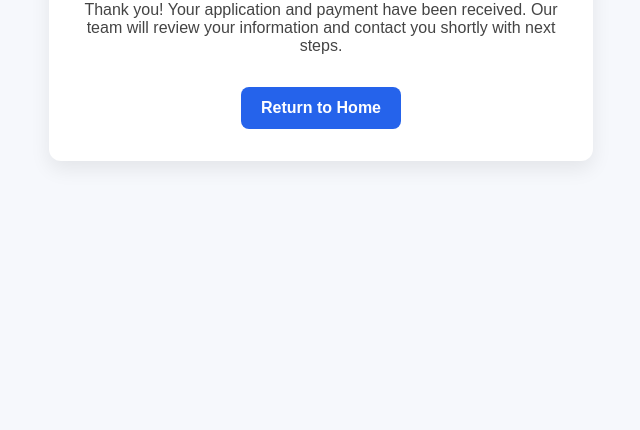
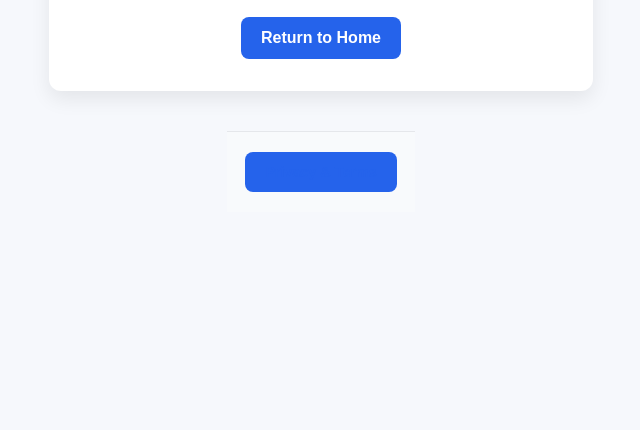
Before and after one commit to freebird5854/vigilant-telegram, a website: page thankyou.html in a window 1280 px wide. Shown: the part 370-800 px from the top of the page, without its empty margins (319-959 px from the left). Drawn offline with Linux system fonts and the light colour scheme.

Commit message:
Update thankyou.html

```diff
--- a/thankyou.html
+++ b/thankyou.html
@@ -13,6 +13,7 @@
     align-items: center;
     height: 100vh;
     margin: 0;
+    flex-direction: column;
   }
   .card {
     background: #fff;
@@ -50,8 +51,18 @@
 <body>
   <div class="card">
     <h1>✅ Application Submitted</h1>
-    <p>Thank you! Your application and payment have been received. Our team will review your information and contact you shortly with next steps.</p>
+    <p>Thank you! Your application and payment have been received. Our team will contact you shortly.</p>
     <a href="index.html">Return to Home</a>
   </div>
+
+  <footer style="
+    background:#f8fafc;
+    text-align:center;
+    padding:20px 10px;
+    font-size:0.9rem;
+    margin-top:40px;
+    border-top:1px solid #e5e7eb;">
+    <a href="legal.html" style="color:#2563eb; text-decoration:none; font-weight:600; margin:0 8px;">Privacy & Terms</a>
+  </footer>
 </body>
 </html>
```
